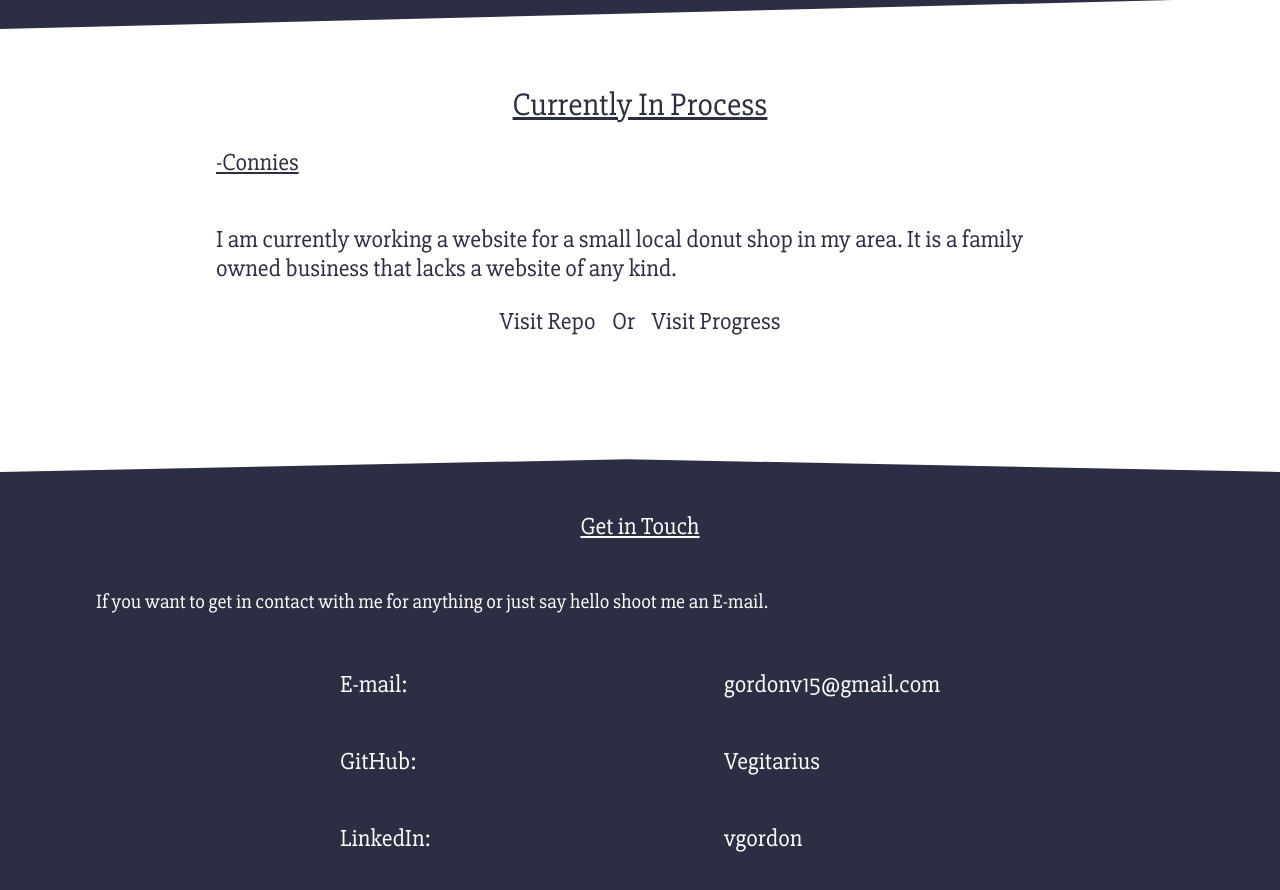
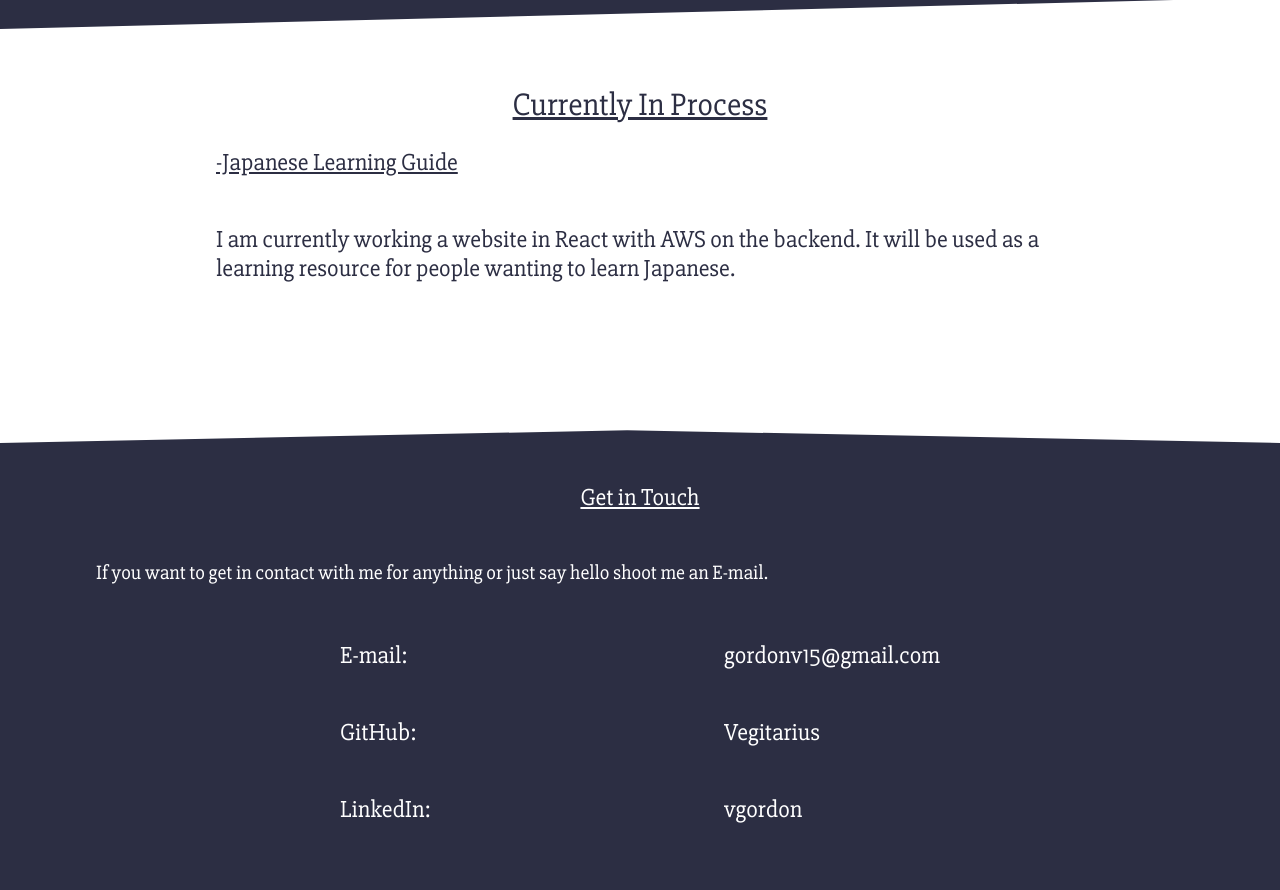
Before and after one commit to Vegitarius/portfolio, a website built with webpack: page projects.html in a window 1280 px wide. Shown: the part 3282-4172 px from the top of the page. Built offline with nearby package versions, Linux system fonts and the light colour scheme.

Commit message:
Updated Outdated info

```diff
--- a/package.json
+++ b/package.json
@@ -13,7 +13,7 @@
   "license": "ISC",
   "dependencies": {
     "@babel/polyfill": "^7.0.0",
-    "lodash": "^4.17.11",
+    "lodash": "^4.17.19",
     "particles.js": "^2.0.0"
   },
   "devDependencies": {
@@ -21,6 +21,7 @@
     "@babel/core": "^7.1.6",
     "@babel/preset-env": "^7.1.6",
     "webpack": "^4.27.1",
-    "webpack-cli": "^3.1.2"
+    "webpack-cli": "^3.3.12",
+    "webpack-dev-server": "^3.11.0"
   }
 }
--- a/projects.html
+++ b/projects.html
@@ -300,13 +300,13 @@
   <div class="project-container ip" tabindex="1" accesskey="i">
     <div class='container1'>
       <h3>Currently In Process</h3>
-      <h4>-Connies</h4>
+      <h4>-Japanese Learning Guide</h4>
       <p>
-        I am currently working a website for a small local donut shop in
-        my area. It is a family owned business that lacks a website of any
-        kind.
+        I am currently working a website in React with AWS on the backend.
+        It will be used as a learning resource for people wanting to
+        learn Japanese.
       </p>
-      <span>
+      <!-- <span>
           <a class="ul-mid-out" tabindex="2"
           href="https://github.com/Vegitarius/connies-local">
           Visit Repo
@@ -316,7 +316,7 @@
           href="https://vegitarius.github.io/connies-local/">
           Visit Progress
         </a>
-      </span>
+      </span> -->
 
     </div>
   </div>
```
Also changed, not shown: 1 other file.
